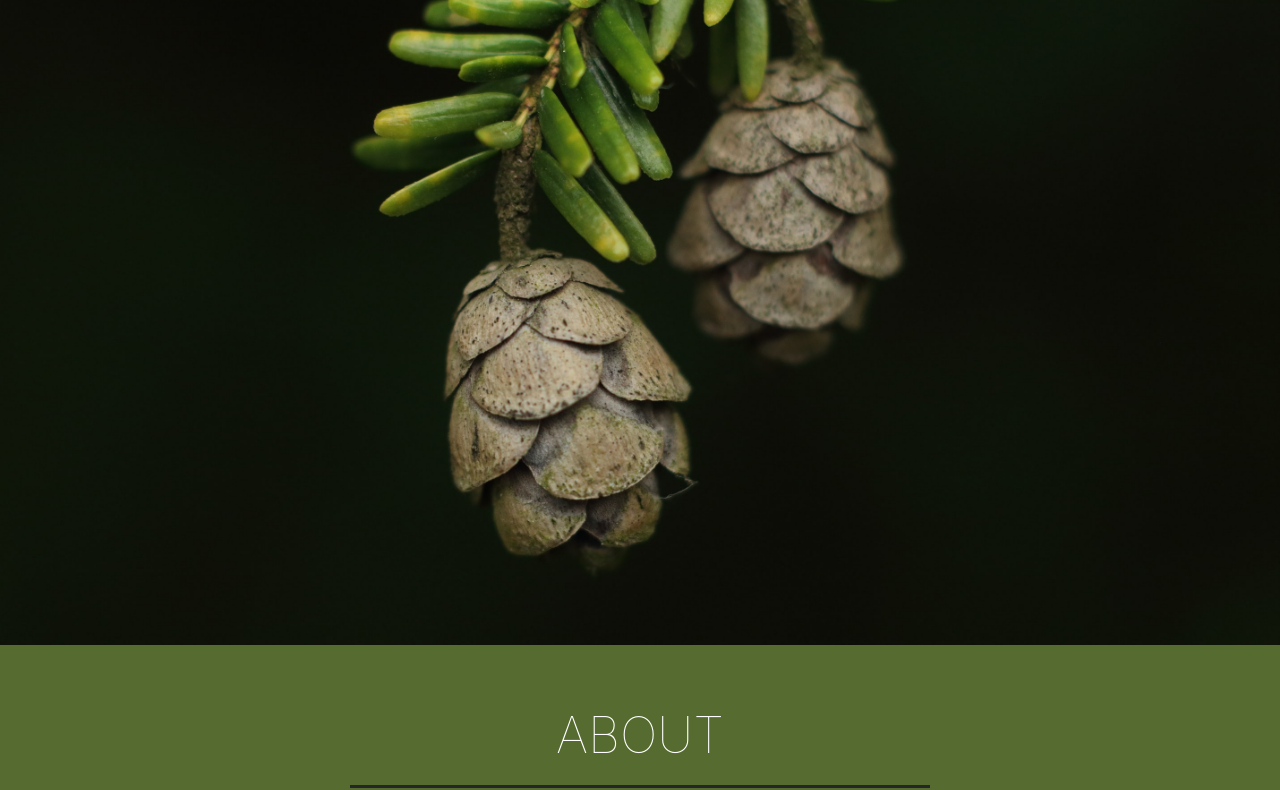
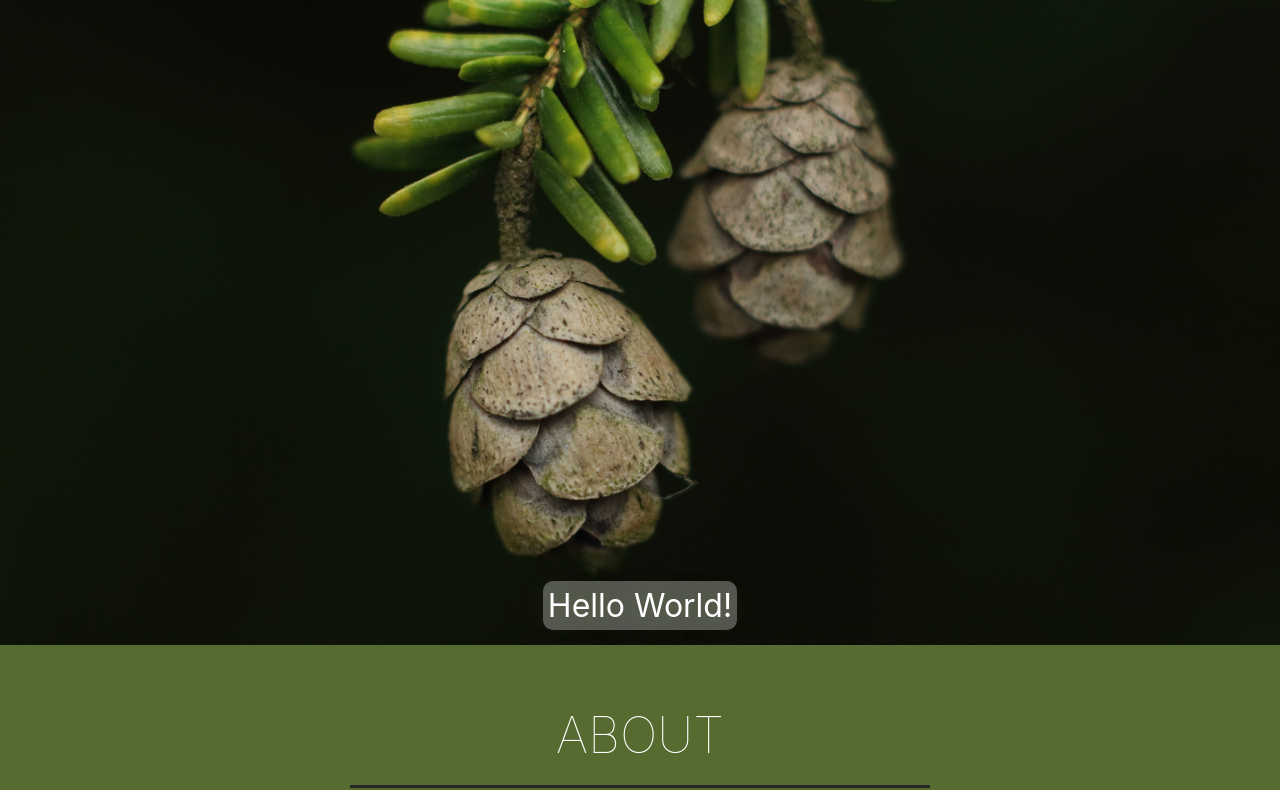
Before and after one commit to Kevin-Hernandez-Garza/fullStack-WebDev, a plain HTML site: page index.html in a window 1280 px wide. Shown: the part 144-934 px from the top of the page. Drawn offline with Linux system fonts and the light colour scheme.

Commit message:
jumbotron heading feature

```diff
--- a/assets/css/styles.css
+++ b/assets/css/styles.css
@@ -92,15 +92,21 @@ a {
     background-size: cover;
     background-attachment: fixed;
     background-position: 100%;
+    display: flex;
+    justify-content: space-around;
+    align-items: flex-end;
 }
 
-/* FIX THE H2, CENTER IT AT THE BOTTOM */
-.jumbotron-subtitle h2 {
+.subtitle {
     display: flex;
     justify-content: space-around;
-    font-weight: lighter;
+    font-weight: initial;
     font-size: 32px;
+    margin-bottom: 15px;
+    border-radius: 10px;
     text-shadow: 0 0 25px var(--primary-color);
+    background-color: rgba(255,255,255, 0.3);
+    padding: 5px;
 }
 /* end */
 
--- a/index.html
+++ b/index.html
@@ -35,11 +35,11 @@
 
     <!-- jumbotron & avatar img -->
     <div class="jumbotron">
-        <div class="jumbotron-subtitle">
-            <h2 class="subtitle">
-                Hello friends!
-            </h2>
-        </div>
+        <!-- <div class="jumbotron-subtitle"> -->
+        <h2 class="subtitle">
+            Hello World!
+        </h2>
+        <!-- </div> -->
     </div>
 
     <!-- main content -->
```
